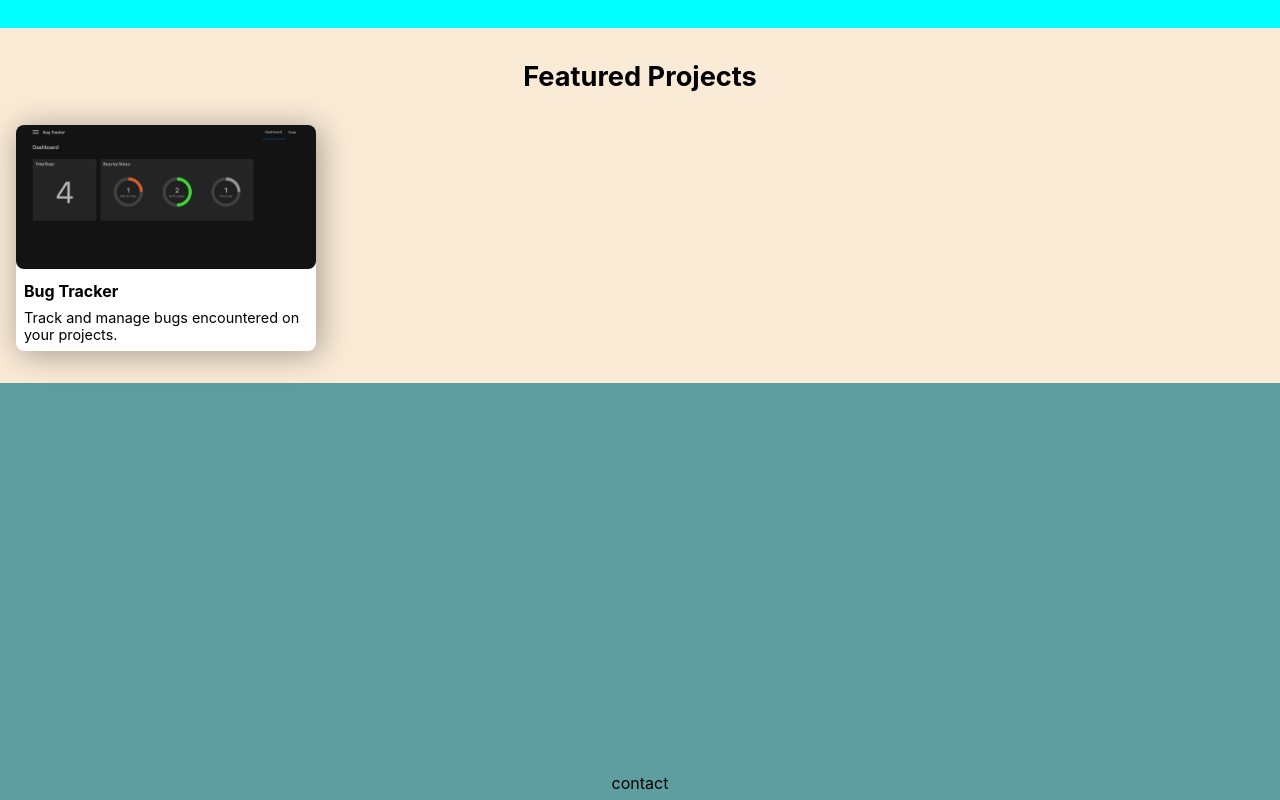
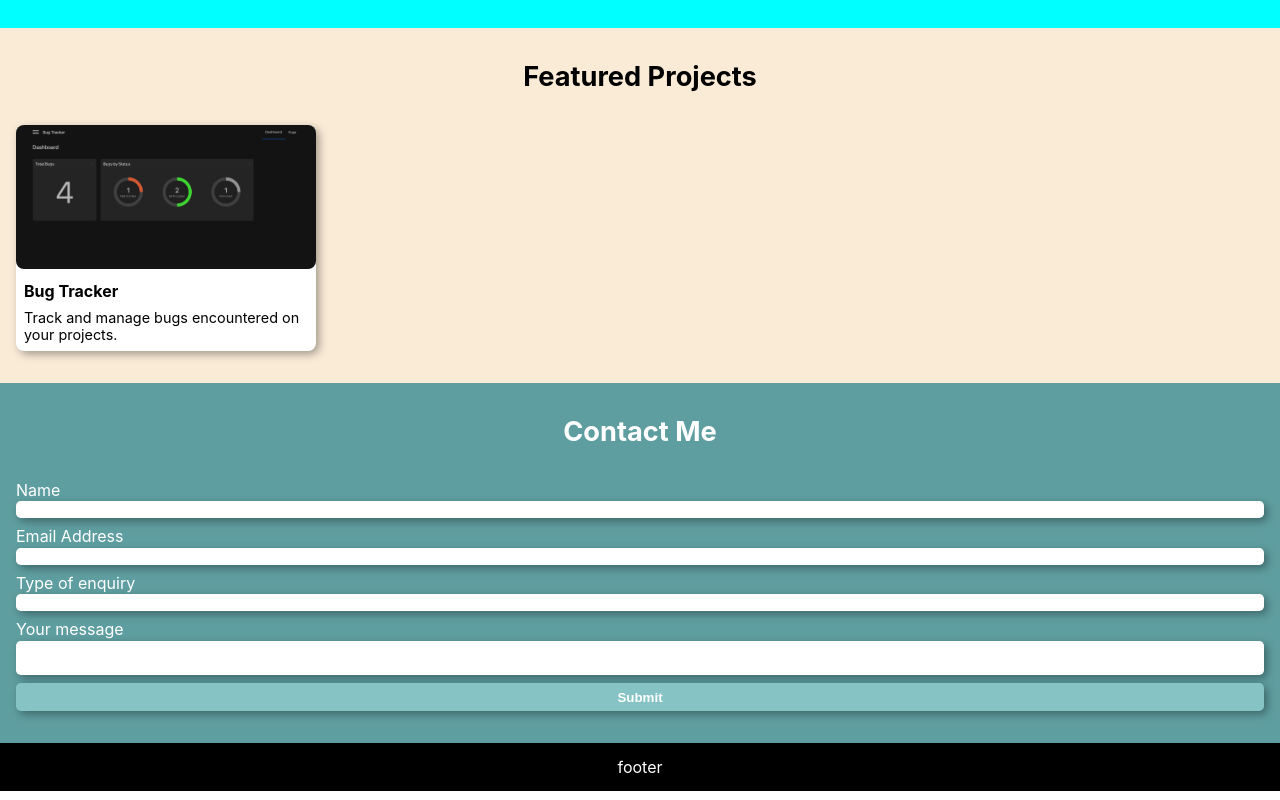
Before and after one commit to Mario-Florio/metaFrontend-advancedReact, a JavaScript app: page / in a window 1280 px wide. Shown: the part 820-1620 px from the top of the page. Built offline with nearby package versions, Linux system fonts and the light colour scheme; the HTML template or start-up script is replaced by a standard one.

Commit message:
feat: create basic styling for 'Contact' component

```diff
--- a/src/App.css
+++ b/src/App.css
@@ -1,3 +1,10 @@
+
+/* General */
+h3 {
+    text-align: center;
+    font-size: 1.7rem;
+    margin: 0 0 2rem 0;
+}
 
 /* Nav */
 header {
@@ -67,12 +74,6 @@ header {
     background-color: antiquewhite;
 }
 
-.Projects h3 {
-    text-align: center;
-    font-size: 1.7rem;
-    margin: 0 0 2rem 0;
-}
-
 .Projects__grid {
     display: grid;
     justify-content: center;
@@ -84,7 +85,7 @@ header {
 .Projects__ticket {
     background-color: white;
     border-radius: .5rem;
-    box-shadow: .2rem .2rem 2rem rgba(0, 0, 0, 0.354);
+    box-shadow: .2rem .2rem .5rem rgba(0, 0, 0, 0.354);
 }
 
 .Projects__ticket img {
@@ -104,10 +105,43 @@ header {
 /* Contact */
 .Contact {
     display: flex;
+    flex-direction: column;
     justify-content: center;
     align-items: center;
-    height: 100vh;
+    color: white;
+    padding: 2rem 1rem;
     background-color: cadetblue;
+}
+
+.Contact form {
+    display: flex;
+    flex-direction: column;
+    align-items: left;
+    width: 100%;
+}
+
+.Contact input, .Contact textarea {
+    border: none;
+    border-radius: .3rem;
+    margin-top: .1rem;
+    margin-bottom: .5rem;
+    box-shadow:  .2rem .2rem .5rem rgba(0, 0, 0, 0.354);
+    resize: none;
+}
+
+.Contact button {
+    color: white;
+    font-weight: 600;
+    border: none;
+    border-radius: .3rem;
+    padding: .5em;
+    background-color: rgb(134, 195, 197);
+    box-shadow:  .2rem .2rem .5rem rgba(0, 0, 0, 0.354);
+    cursor: pointer;
+}
+
+.Contact button:hover {
+    background-color: rgb(127, 178, 181);
 }
 
 /* Footer */
--- a/src/Components/Contact.js
+++ b/src/Components/Contact.js
@@ -3,7 +3,18 @@ function Contact() {
 
     return(
         <section className="Contact">
-            contact
+            <h3>Contact Me</h3>
+            <form onSubmit={e => e.preventDefault()}>
+                <label>Name</label>
+                <input type="text"/>
+                <label>Email Address</label>
+                <input type="text"/>
+                <label>Type of enquiry</label>
+                <input type=""/>
+                <label>Your message</label>
+                <textarea/>
+                <button>Submit</button>
+            </form>
         </section>
     );
 }
```
